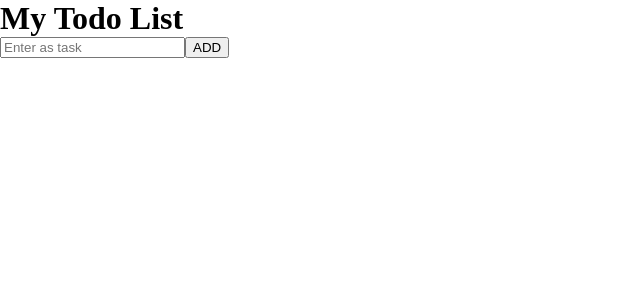
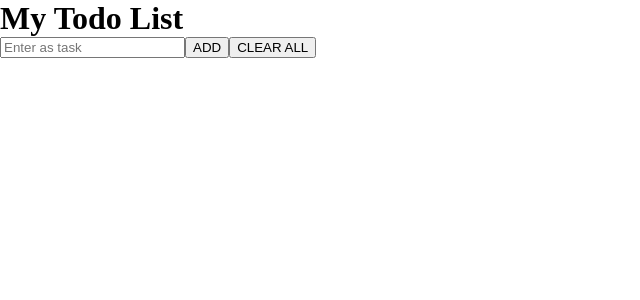
Before and after one commit to tasneem94/todo-app-react, a React (Vite) app: page / in a window 1280 px wide. Shown: the top 300 px of the page, without its empty margins (0-640 px from the left). Built offline with nearby package versions, Linux system fonts and the light colour scheme.

Commit message:
Added Clear All Func

```diff
--- a/src/ToDoList.jsx
+++ b/src/ToDoList.jsx
@@ -58,6 +58,10 @@ export const ToDoList = () => {
     }
   };
 
+  const clearAllTask = () => {
+    setTodoList(todoList.filter((task) => !task.completed));
+  };
+
   return (
     <div className="to-do-list">
       <h1>My Todo List</h1>
@@ -70,6 +74,9 @@ export const ToDoList = () => {
         />
         <button className="add-task-btn" onClick={addTask}>
           ADD
+        </button>
+        <button className="celar-all-task-btn" onClick={clearAllTask}>
+          CLEAR ALL
         </button>
       </div>
       <div className="task-tile">
```
